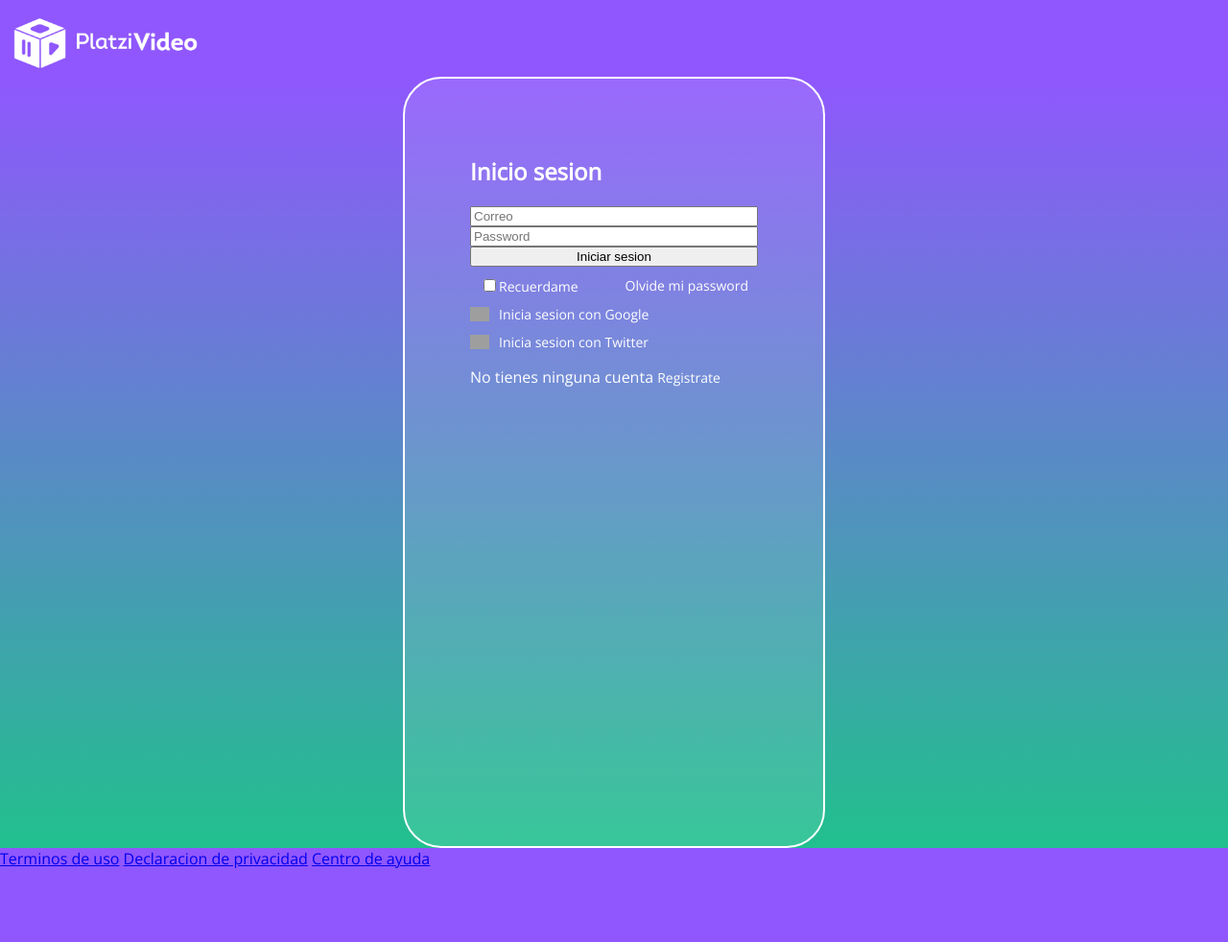
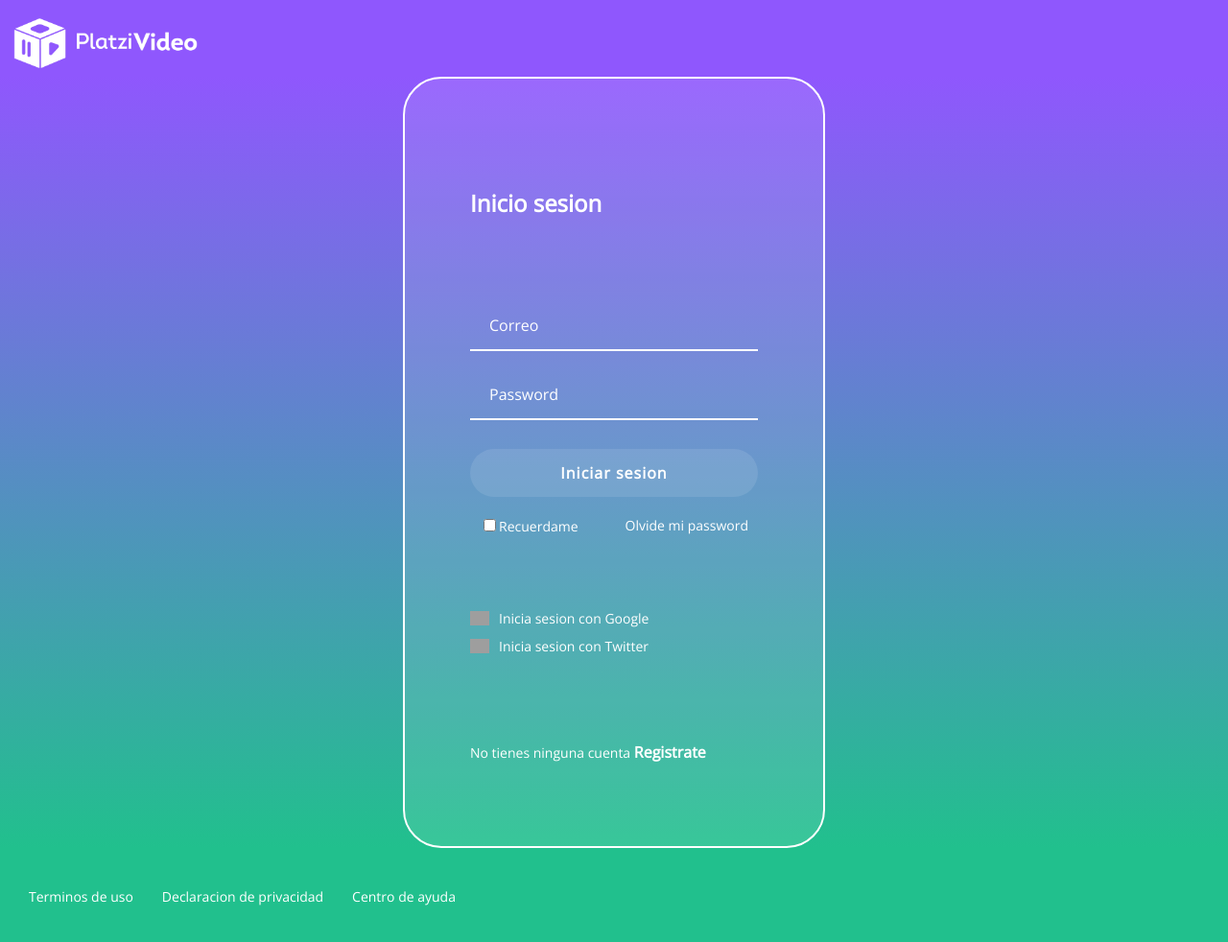
Before and after one commit to w00k/html, a plain HTML site: page platzi_html/proyecto_login.html in a window 1280 px wide. Shown: the whole page at 96% size. Before the commit the page ends 906 px from the top, so only its background shows below. Drawn offline with nearby package versions, Linux system fonts and the light colour scheme; grey boxes are pictures that could not be loaded.

Commit message:
add changes on proyecto_login.html

```diff
--- a/platzi_html/style.css
+++ b/platzi_html/style.css
@@ -32,6 +32,9 @@ body {
    padding: 60px 68px 40px;
    min-height: 700px;
    width: 300px;
+   display: flex;
+   justify-content: space-around;
+   flex-direction: column;
 }
 .login__container--form {
    display: flex;
@@ -60,15 +63,65 @@ body {
    font-size: 14px;
    margin-bottom: 10px;
 }
-.login__container--social-media div img {
+.login__container--social-media > div > img {
    width: 20px;
    margin-right: 10px;
 }
-.login__container--register > a {
+.login__container--register {
+   font-size: 14px;
+}
+.login__container--register a {
    color: white;
-   font-size: 14px;
+   font-size: 16px;
+   font-weight: bold;
    text-decoration: none;
 }
 .login__container--register a:hover {
    text-decoration: underline;
 }
+.input {
+   background-color: transparent;
+   border-left: 0px;
+   border-right: 0px;
+   border-top: 0px;
+   border-bottom: 2px solid white;
+   font-size: 16px;
+   font-family: 'Open Sans', sans-serif;
+   margin-bottom: 20px;
+   padding: 0px 20px;
+   outline: none;
+   height: 50px;
+}
+::placeholder {
+   color: white;
+}
+.button {
+   background-color: rgba(255, 255, 255, 0.1);
+   border: none;
+   border-radius: 25px;
+   color: white;
+   cursor: pointer;
+   font-size: 16px;
+   font-weight: bold;
+   font-family: 'Open Sans', sans-serif;
+   height: 50px;
+   letter-spacing: 1px;
+   margin: 10px 0px;
+}
+.footer {
+   background-color: #21c08d;
+   display: flex;
+   align-items: center;
+   height: 100px;
+   width: 100%;
+}
+.footer a {
+   color: white;
+   cursor: pointer;
+   font-size: 14px;
+   padding-left: 30px;
+   text-decoration: none;
+}
+footer a:hover {
+   text-decoration: underline;
+}
```
